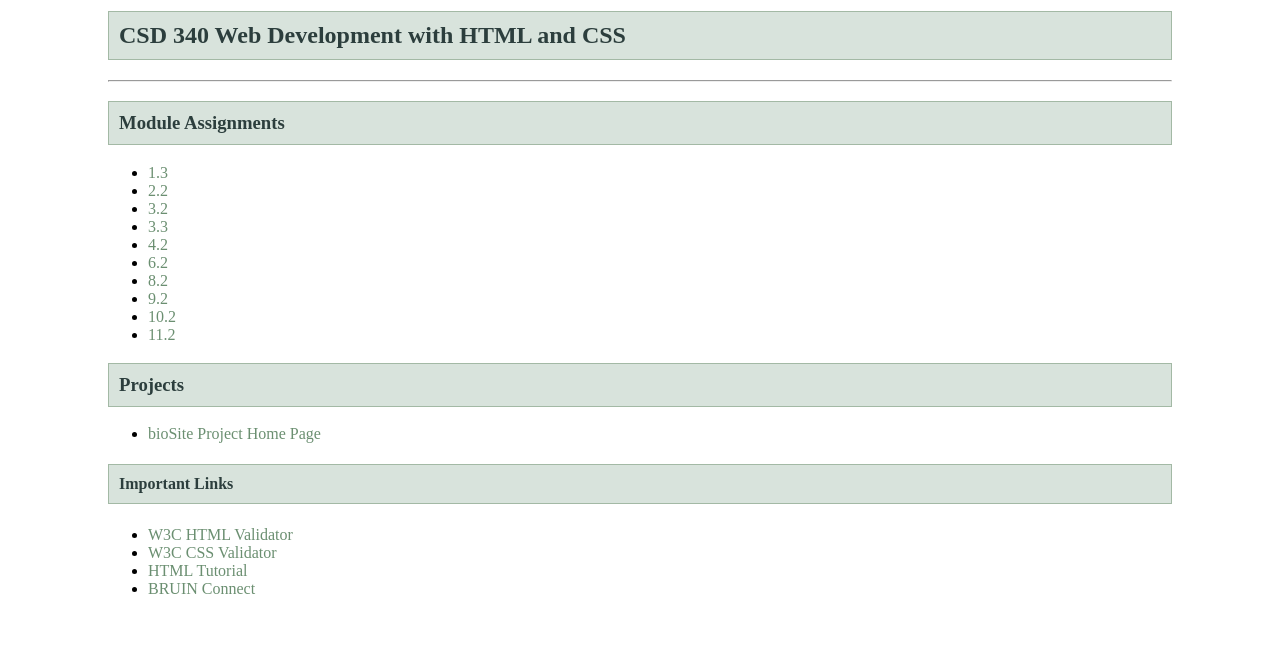
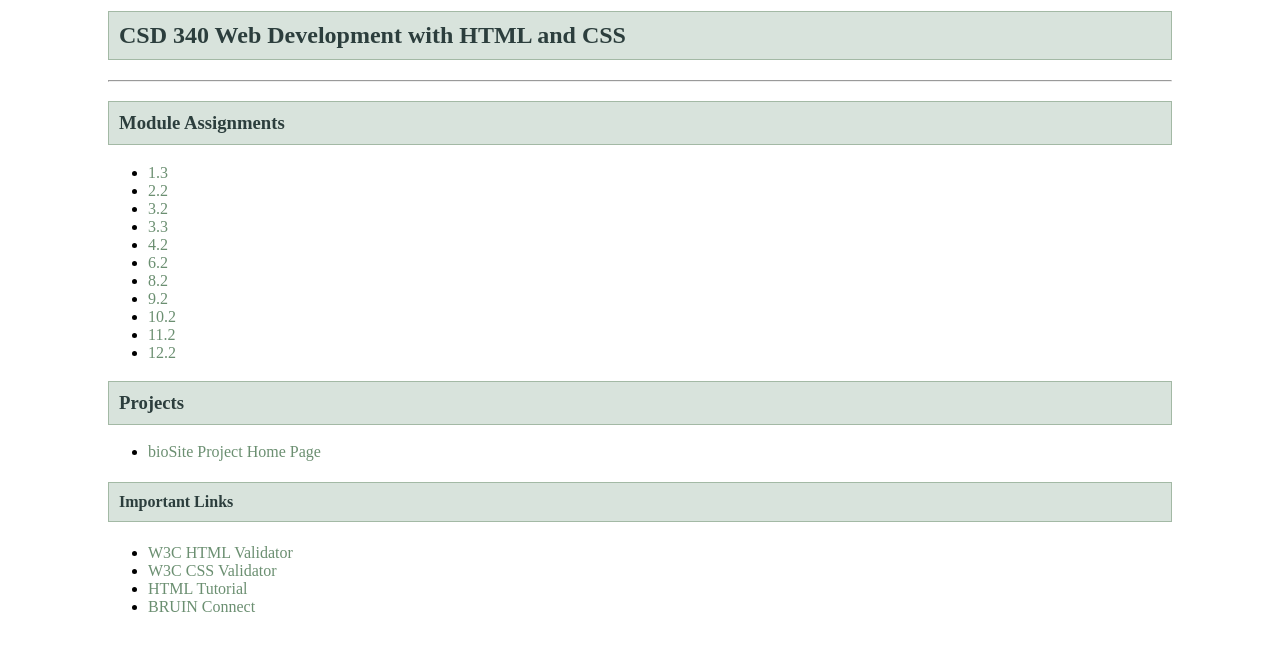
Before and after one commit to bellaapo/csd-340, a plain HTML site: page index.html in a window 1280 px wide. Shown: the part 119-770 px from the top of the page. Drawn offline with Linux system fonts and the light colour scheme; a web font is replaced by a local one.

Commit message:
Update index.html

```diff
--- a/index.html
+++ b/index.html
@@ -28,6 +28,7 @@
         <li><a href="module-9/Apo_Mod9_3.html">9.2</a></li>
         <li><a href="module-10/Apo_Mod_10_2.html">10.2</a></li>
         <li><a href="module-11/Apo_Mod_11_2.html">11.2</a></li>
+        <li><a href="module-12/Apo_Mod_12_2.html">12.2</a></li>
 
     </ul>
     <h3>Projects</h3>
```
